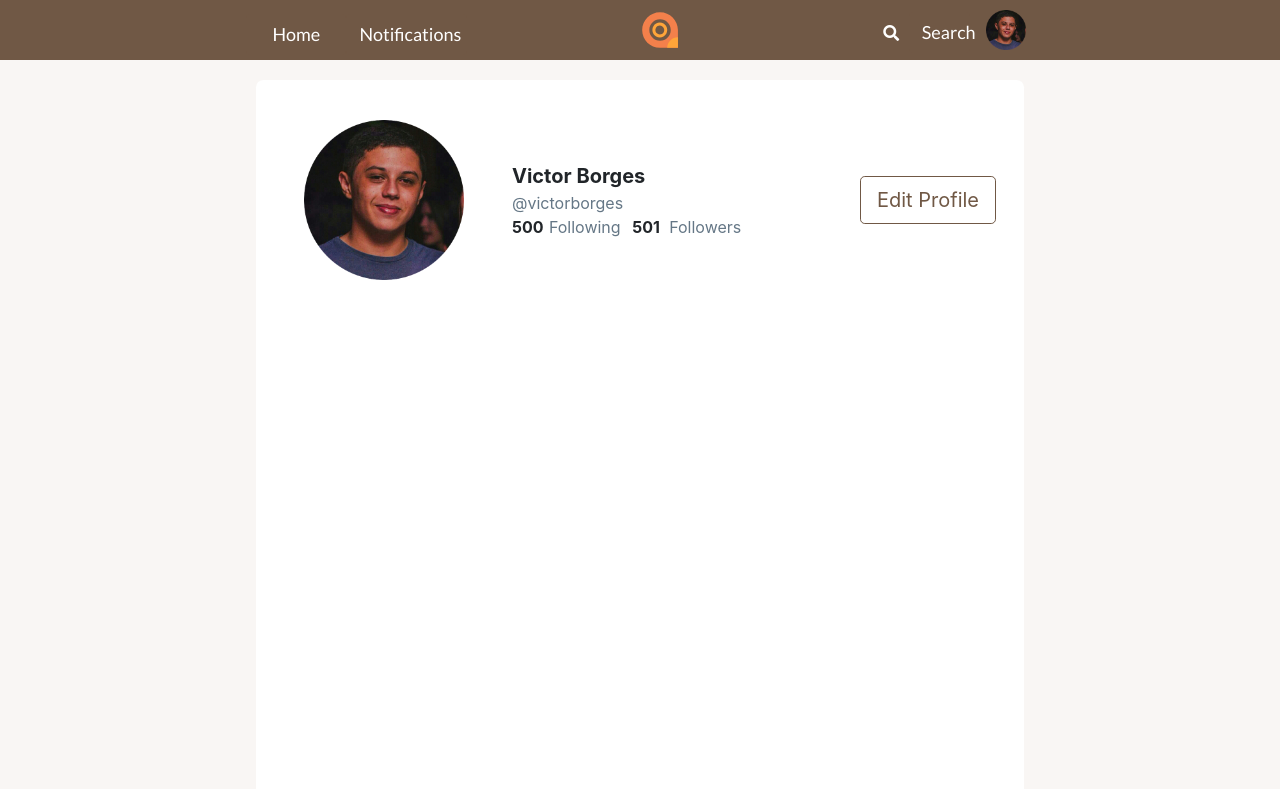
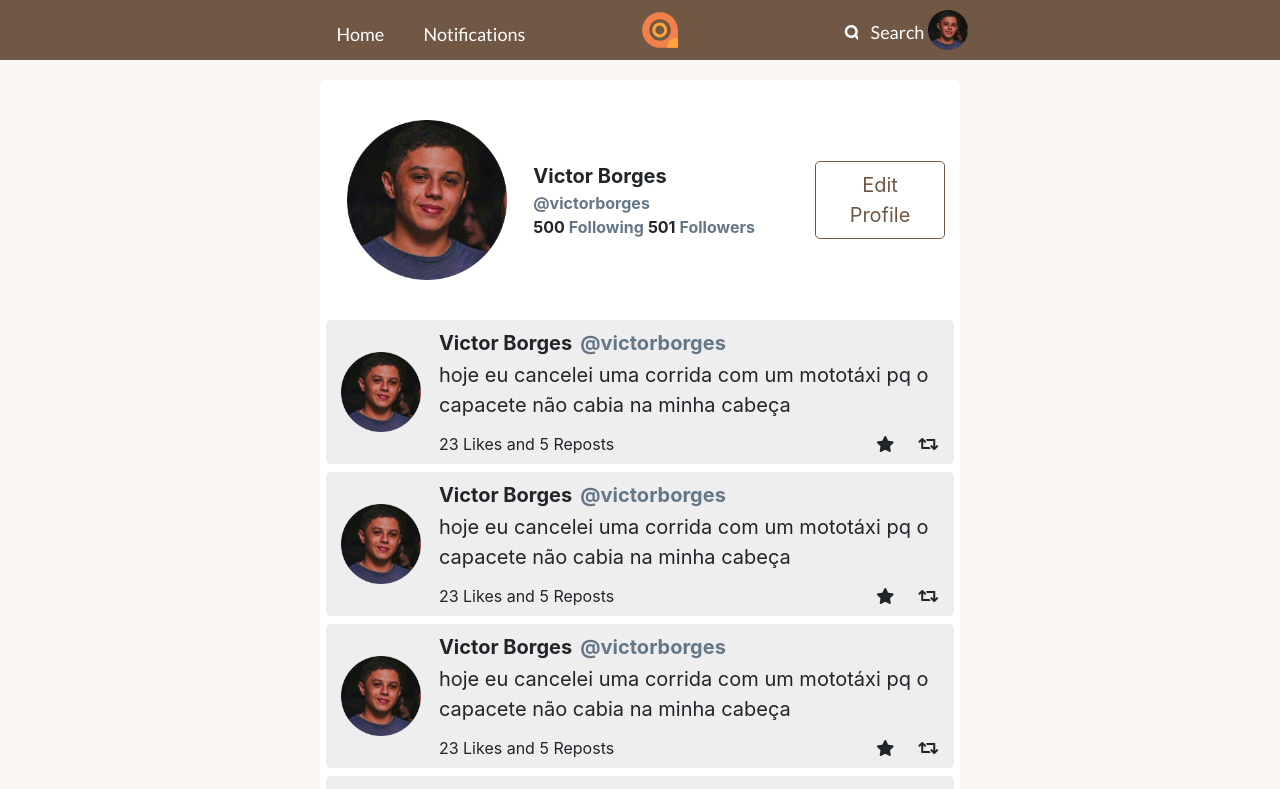
Before and after one commit to canarinho-app/frontend, a React (Create React App) app: page / in a window 1280 px wide. Shown: the top 789 px of the page. Built offline with nearby package versions, Linux system fonts and the light colour scheme.

Commit message:
PostCard component. Feed & Navbar fixes

```diff
--- a/src/components/navbar/Navbar.css
+++ b/src/components/navbar/Navbar.css
@@ -16,7 +16,7 @@ button:focus {
     font-weight: 400;
     width: 100px;
     margin-top: 9px;
-    margin-left: 18vw;
+    margin-left: 23vw;
     text-align: center;
 }
 
@@ -42,7 +42,7 @@ button:focus {
     color: #FFFFFF;
     margin-top: 20px;
     position: absolute;
-    left: 69vw;
+    left: 66vw;
 }
 
 .search-navbar {
@@ -54,12 +54,12 @@ button:focus {
     width: 61px;
     margin-top: 7px;
     position: absolute;
-    left: 71vw;
+    left: 67vw;
 }
 
 .profile-photo-navbar {
     width: 5vh;
     margin-top: 5px;
     position: absolute;
-    left: 77vw;
+    left: 72.5vw;
 }
--- /dev/null
+++ b/src/components/post/PostCard.css
@@ -0,0 +1,50 @@
+.postcard-box {
+    background-color: #EEEEEE !important;
+    height: 18vh;
+    margin-left: 0.5vw;
+    margin-right: 0.5vw;
+    margin-bottom: 1vh;
+    border-radius: 5px;
+}
+
+.postcard-content-box {
+    padding: 1vh;
+}
+
+.postcard-identifier {
+    height: 2vh;
+}
+
+.postcard-content {
+    padding: 2vh 0;
+    height: 11vh;
+    font-size: 2.5vh;
+    text-align: start !important;
+}
+
+.postcard-footer {
+    height: 5vh;
+    text-align: start !important;
+}
+
+.postcard-profile-photo {
+    padding-top: 4vh;
+    width: 10vh;
+}
+
+.postcard-displayname{
+    font-size: 2.5vh;
+    font-weight: bold;
+    padding-right: 1vh;
+}
+
+.postcard-username {
+    font-size: 2.5vh;
+    font-weight: bold;
+    color: #657786;
+}
+
+.postcard-footer-counter {
+    padding-left: 0;
+    font-size: 2vh;
+}
--- /dev/null
+++ b/src/components/post/PostCard.js
@@ -0,0 +1,43 @@
+import React from 'react';
+import './PostCard.css';
+import { Image, Row, Col } from 'react-bootstrap';
+import profilePhoto from './../../assets/images/cutmypic.png';
+
+const PostCard = (props) => {
+    return (
+        <div className="postcard-box">
+            <Row className="no-margin">
+                <Col xs="2">
+                    <Image src={profilePhoto} className="postcard-profile-photo" alt="photo" />
+                </Col>
+                <Col xs="10" className="postcard-content-box">
+                    <Row className="no-margin postcard-identifier">
+                        <span className="postcard-displayname"> Victor Borges </span>
+                        <span className="postcard-username"> @victorborges </span>
+                    </Row>
+                    <Row className="no-margin postcard-content">
+                    hoje eu cancelei uma corrida com um mototáxi pq o capacete não cabia na minha cabeça
+                    </Row>
+                    <Row className="no-margin postcard-footer">
+                        <Col xs="10" className="postcard-footer-counter">
+                        {/* essa string tem q passar por pre-processamento..
+                            se tiver curtidas, adiciona a contagem + Likes
+                            se tiver reposts, adiciona a contagem + Reposts
+                            tem q ter logica pro and tb */}
+                            23 Likes and 5 Reposts
+                        </Col>
+                        <Col xs="1">
+                            <i class="fas fa-star"></i>
+                        </Col>
+                        <Col xs="1">
+                            <i class="fas fa-retweet"></i>
+                        </Col>
+                    </Row>
+                </Col>
+            </Row>
+        </div>
+
+    );
+}
+
+export default PostCard;
--- a/src/pages/Feed.css
+++ b/src/pages/Feed.css
@@ -9,9 +9,11 @@
     background-color: #fff;
     margin-top: 10vh;
     min-height: 90vh;
-    width: 60vw;
-    border-top-left-radius: 1%;
-    border-top-right-radius: 1%;
+    width: 50vw;
+    min-width: 630px;
+    border-top-left-radius: 5px;
+    border-top-right-radius: 5px;
+    padding-bottom: 0.5vh;
 }
 
 .profile-info {
@@ -42,6 +44,7 @@
     text-align: start;
     padding: 0 !important;
     font-size: 2vh;
+    font-weight: bold;
 }
 
 .no-padding {
@@ -50,27 +53,18 @@
 
 .displayname-text {
     font-size: 2.5vh;
-    font-weight: bold;
 }
 
 .username-text {
     color: #657786;
 }
 
-.fol-counter {
-    padding-right: 0% !important;
-}
-
 .fol-counter-label {
-    padding-left: 0 !important;
-    margin-left: -0.5vw !important;
     color: #657786;
+    padding-right: 0.5vh;
 }
 
 .fol-counter-number {
     font-weight: bold;
+    padding-right: 0.5vh;
 }
-
-.fol-counter-number-margin {
-    margin-left: -1.5vw !important;
-}
--- a/src/pages/Feed.js
+++ b/src/pages/Feed.js
@@ -1,9 +1,10 @@
 import React from "react";
 import './Feed.css';
-import { Button, Image, Form, Row, Col } from 'react-bootstrap';
+import { Button, Image, Row, Col } from 'react-bootstrap';
 
 import Navbar from './../components/navbar/Navbar';
 import profilePhoto from './../assets/images/cutmypic.png';
+import PostCard from './../components/post/PostCard';
 
 const Feed = () => {
     return (
@@ -13,7 +14,6 @@ const Feed = () => {
                 <Row className="justify-content-md-center no-margin">
                     <Col md="auto">
                             <div className="content-box">
-
                                     <Row className="justify-content-md-center align-items-center no-margin login-input-box profile-info">
                                         <Col xs="4">
                                             <Image src={profilePhoto} className="profile-info-photo" alt="photo" />
@@ -25,12 +25,12 @@ const Feed = () => {
                                             <Col className="no-padding username-text">
                                                 <div>@victorborges</div>
                                             </Col>
-                                            <Col className="no-padding">
+                                            <Col>
                                                 <Row>
-                                                    <Col xs="2" className="fol-counter fol-counter-number">500</Col>
-                                                    <Col xs="3" className="fol-counter fol-counter-label">Following</Col>
-                                                    <Col xs="2" className="fol-counter fol-counter-number fol-counter-number-margin">501</Col>
-                                                    <Col xs="3" className="fol-counter fol-counter-label">Followers</Col>
+                                                    <span className="fol-counter-number">500</span>
+                                                    <span className="fol-counter-label">Following</span>
+                                                    <span className="fol-counter-number">501</span>
+                                                    <span className="fol-counter-label">Followers</span>
                                                 </Row>
                                             </Col>
                                         </Col>
@@ -38,7 +38,14 @@ const Feed = () => {
                                             <Button className="edit-profile-button" variant="primary" size="lg">Edit Profile</Button>
                                         </Col>
                                     </Row>
-
+                                    <PostCard/>
+                                    <PostCard/>
+                                    <PostCard/>
+                                    <PostCard/>
+                                    <PostCard/>
+                                    <PostCard/>
+                                    <PostCard/>
+                                    <PostCard/>
                             </div>
                     </Col>
                 </Row>
--- a/src/service/Api.js
+++ b/src/service/Api.js
@@ -1,5 +1,4 @@
 import axios from 'axios';
-import { getToken } from "./Auth";
 
 export const Api = axios.create({
     baseURL: 'http://localhost:3001/'
```
Also changed, not shown: 1 other file (tests, documents, lock files or other folders).
